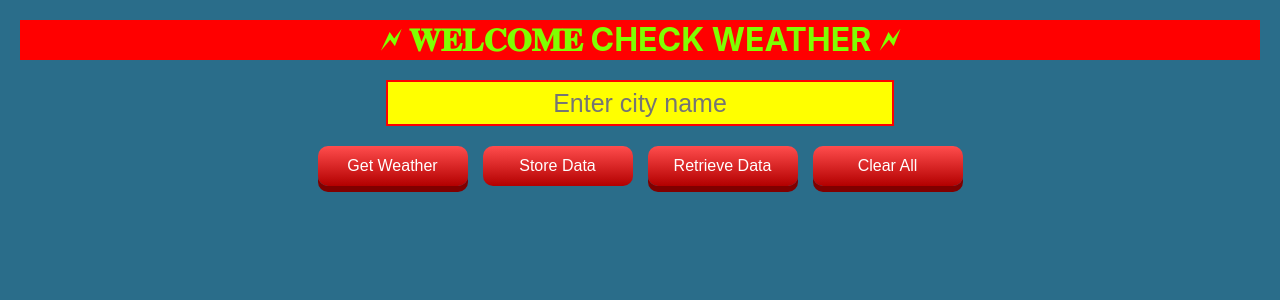
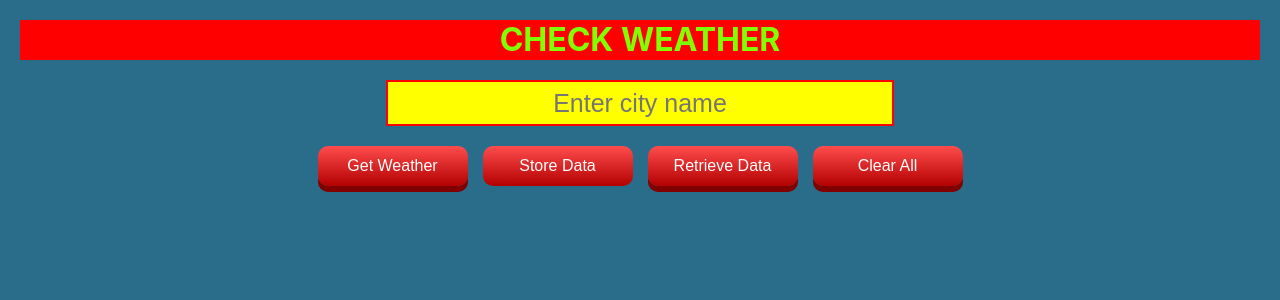
Before and after one commit to kishan80090/reactwrite, a React (Create React App) app: page / in a window 1280 px wide. Shown: the top 300 px of the page. Built offline with nearby package versions, Linux system fonts and the light colour scheme.

Commit message:
Update Weather.js

```diff
--- a/src/component/Weather.js
+++ b/src/component/Weather.js
@@ -105,7 +105,7 @@ function Weather() {
             )}
 
             <center>
-                <h1 className="col">🗲 𝐖𝐄𝐋𝐂𝐎𝐌𝐄 CHECK WEATHER 🗲</h1>
+                <h1 className="col">CHECK WEATHER</h1>
                 <input
                     className="col1"
                     type="text"
```
